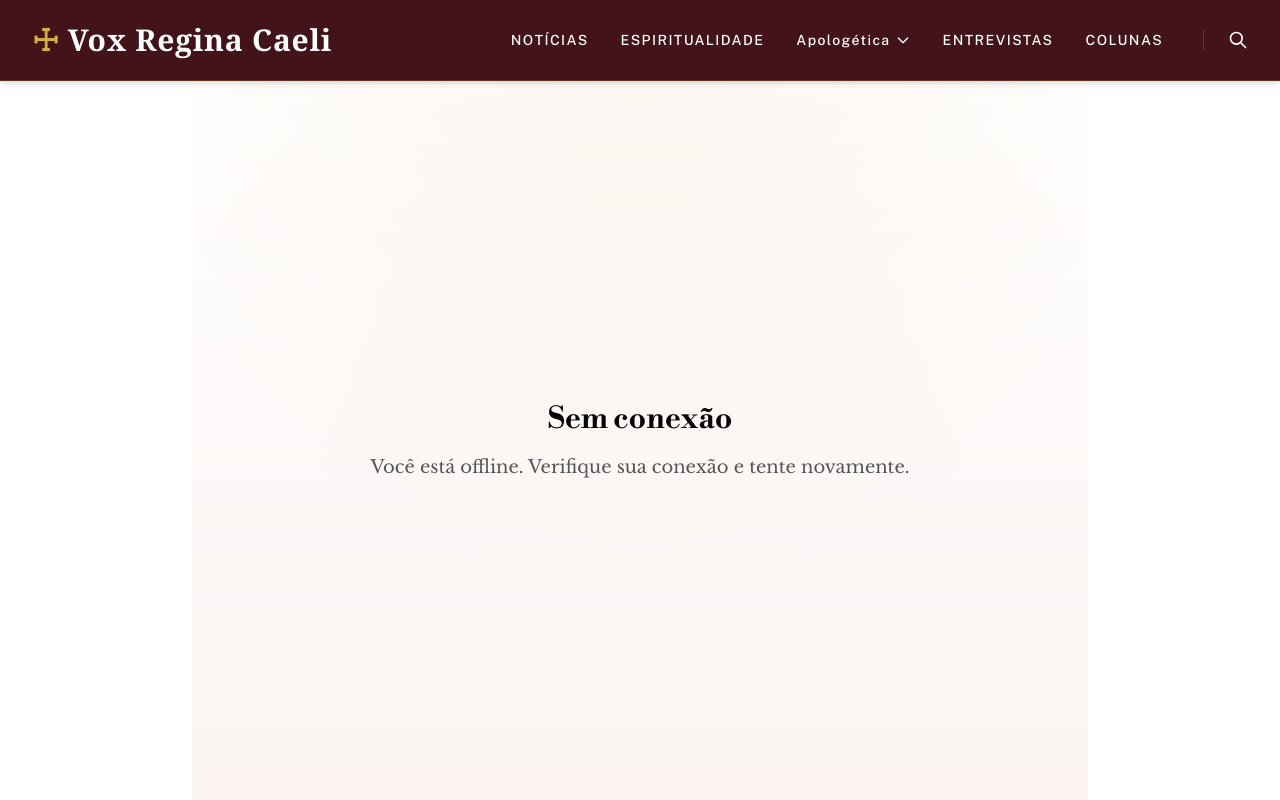
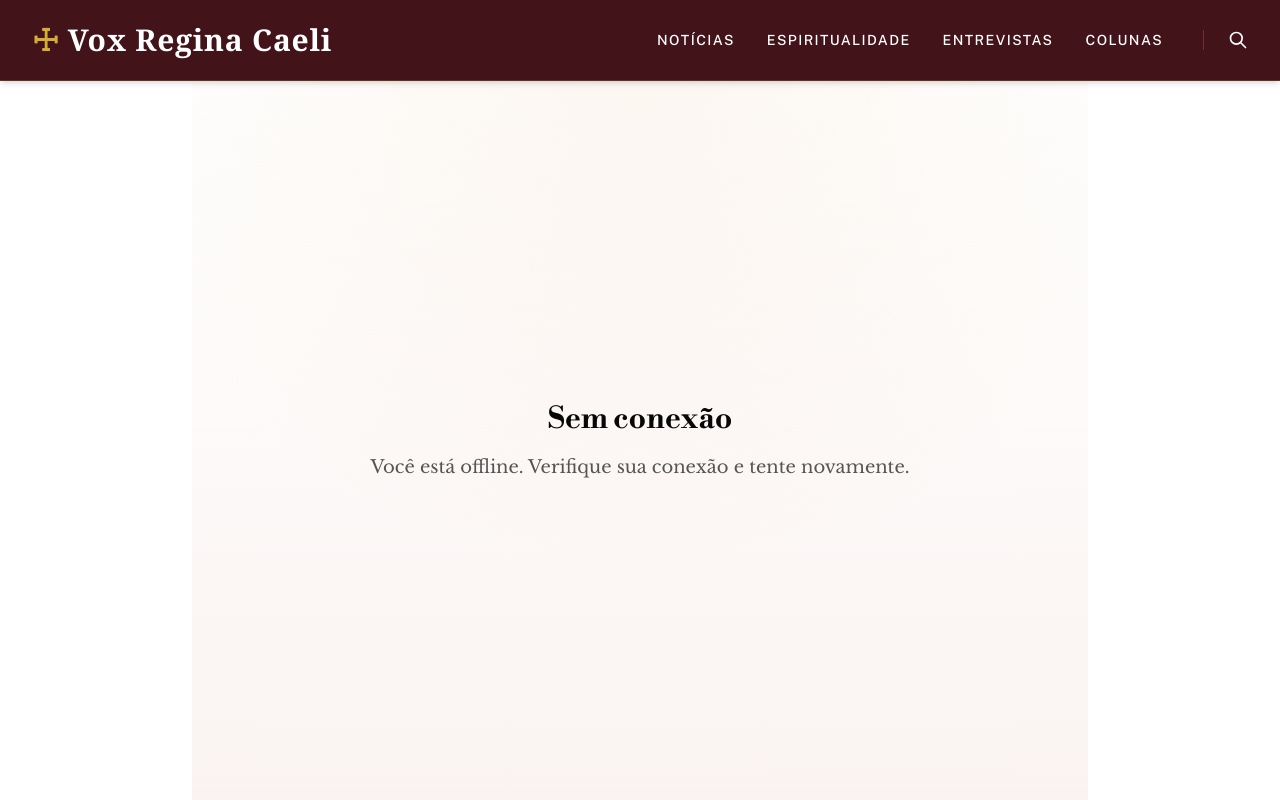
Before and after one commit to NathanOnCodes/stella-maris, a Next.js app in the folder frontend/: page /~offline in a window 1280 px wide. Built offline with nearby package versions, Linux system fonts and the light colour scheme.

Commit message:
refactor: [frontend] remove Apologética from header

```diff
--- a/frontend/src/components/cabecalho.tsx
+++ b/frontend/src/components/cabecalho.tsx
@@ -6,7 +6,6 @@ import { useState } from "react";
 const CATEGORIAS = [
   { nome: "Notícias", slug: "noticias" },
   { nome: "Espiritualidade", slug: "espiritualidade" },
-  { nome: "Apologética", slug: "apologetica" },
   { nome: "Entrevistas", slug: "entrevistas" },
   { nome: "Colunas", slug: "colunas" },
 ];
@@ -38,25 +37,7 @@ export function Cabecalho() {
           </div>
 
           <nav className="hidden md:flex space-x-8 items-center font-medium text-sm tracking-widest uppercase">
-            {CATEGORIAS.map((cat) => {
-              if (cat.slug === "apologetica") {
-                return (
-                  <div key={cat.slug} className="relative group">
-                    <button className="flex items-center hover:text-gold-500 transition-colors duration-300 py-8">
-                      {cat.nome}
-                      <svg className="ml-1 w-4 h-4 transition-transform group-hover:rotate-180" fill="none" stroke="currentColor" viewBox="0 0 24 24">
-                        <path strokeLinecap="round" strokeLinejoin="round" strokeWidth="2" d="M19 9l-7 7-7-7" />
-                      </svg>
-                    </button>
-                    <div className="absolute left-0 mt-0 w-56 bg-wine-950 rounded-b-md shadow-2xl opacity-0 invisible group-hover:opacity-100 group-hover:visible transition-all duration-300 transform origin-top -translate-y-2 group-hover:translate-y-0 border border-t-0 border-wine-800">
-                      <a href="#" className="block px-5 py-3 text-sm hover:bg-wine-800 hover:text-gold-500 border-b border-wine-800 transition-colors">Patrística</a>
-                      <a href="#" className="block px-5 py-3 text-sm hover:bg-wine-800 hover:text-gold-500 border-b border-wine-800 transition-colors">Magistério</a>
-                      <a href="#" className="block px-5 py-3 text-sm hover:bg-wine-800 hover:text-gold-500 transition-colors">História da Igreja</a>
-                    </div>
-                  </div>
-                );
-              }
-              return (
+            {CATEGORIAS.map((cat) => (
               <Link
                 key={cat.slug}
                 href={`/${cat.slug}`}
@@ -64,8 +45,7 @@ export function Cabecalho() {
               >
                 {cat.nome}
               </Link>
-              );
-            })}
+            ))}
             <button className="text-white hover:text-gold-500 transition-colors border-l border-wine-700 pl-6 ml-2" aria-label="Buscar">
               <svg className="w-5 h-5" fill="none" stroke="currentColor" viewBox="0 0 24 24">
                 <path strokeLinecap="round" strokeLinejoin="round" strokeWidth="2" d="M21 21l-6-6m2-5a7 7 0 11-14 0 7 7 0 0114 0z" />
```
Lines whose indentation alone changed are shown as unchanged.
